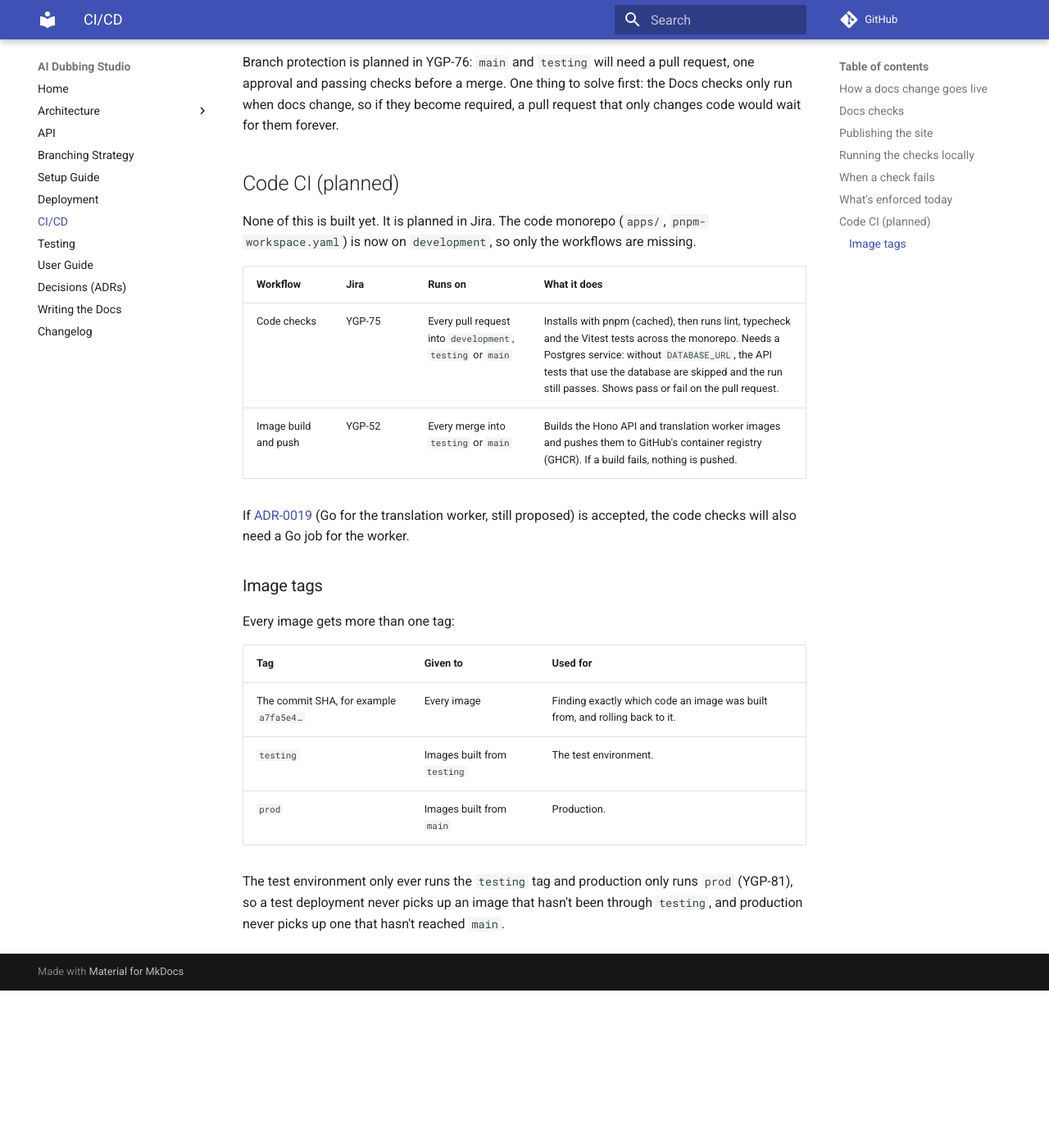
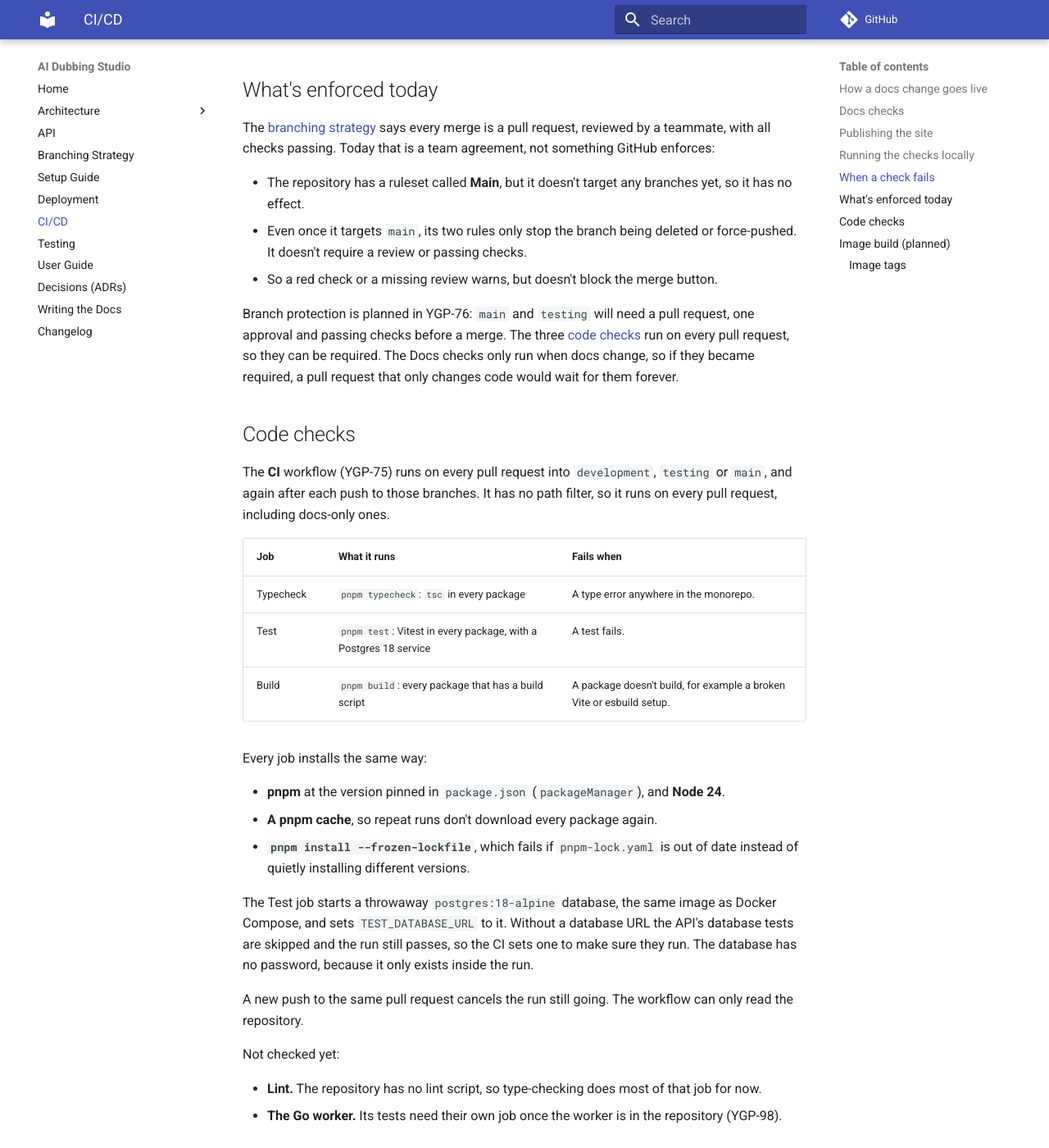
Before and after one commit to WH1TE-SHAD0W/ai-dubbing-studio, an MkDocs documentation site: the page built from docs/ci-cd.md, in a window 1280 px wide and 1400 px high, scrolled down 4367 px. Shown: the whole window at 82% size. Built offline with MkDocs 1.6.1 and Material for MkDocs 9.7.7, drawn with Linux system fonts in a browser that asks for light colours; comment, search, counter and statistics services are not loaded; before the commit the page ends 5575 px from its top, so only the background shows below that; some of the changed text lies outside the part shown.

Commit message:
docs: CI/CD page covers the code checks (YGP-75)
The CI workflow is built, so "Code CI (planned)" becomes a Code checks
section: the three jobs, the install, the Postgres service, what isn't
checked yet, and how to run the checks locally. Image build stays planned.

Co-Authored-By: Claude Opus 5.5 <noreply@anthropic.com>

````diff
--- a/docs/ci-cd.md
+++ b/docs/ci-cd.md
@@ -1,16 +1,19 @@
 # CI/CD
 
-The docs are checked and published by GitHub Actions. Two workflows do the
-work:
+The code and the docs are checked by GitHub Actions, and the docs are
+published by it too. Three workflows do the work:
 
+- **CI** (`.github/workflows/ci.yml`) type-checks, tests and builds the code on
+  every pull request into `development`, `testing` or `main`; see
+  [Code checks](#code-checks).
 - **Docs** (`.github/workflows/docs.yml`) checks the docs on every pull request
   that changes them, and again after each merge into `main`.
 - **Deploy docs** (`.github/workflows/deploy-docs.yml`) builds the site and
   publishes it to [GitHub Pages](https://wh1te-shad0w.github.io/ai-dubbing-studio/)
   whenever the docs change on `main`.
 
-The application code has no pipeline yet; see
-[Code CI (planned)](#code-ci-planned).
+Building and pushing the container images isn't built yet; see
+[Image build (planned)](#image-build-planned).
 
 ## How a docs change goes live
 
@@ -123,6 +126,19 @@ PATH. Run them through Python instead: `python -m mkdocs build --strict` and
 
 The link check runs only in CI, so it isn't installed locally.
 
+To run the code checks, from the repository root:
+
+```bash
+pnpm install
+pnpm typecheck
+pnpm test
+pnpm build
+```
+
+The database tests only run if `TEST_DATABASE_URL` or `DATABASE_URL` is set, for
+example to the Compose database from the [Setup Guide](setup-guide.md). If
+`pnpm` isn't found, run `corepack enable` once.
+
 ## When a check fails
 
 To find the error:
@@ -160,23 +176,54 @@ agreement, not something GitHub enforces:
   button.
 
 Branch protection is planned in YGP-76: `main` and `testing` will need a pull
-request, one approval and passing checks before a merge. One thing to solve
-first: the Docs checks only run when docs change, so if they become required,
-a pull request that only changes code would wait for them forever.
+request, one approval and passing checks before a merge. The three
+[code checks](#code-checks) run on every pull request, so they can be required.
+The Docs checks only run when docs change, so if they became required, a pull
+request that only changes code would wait for them forever.
 
-## Code CI (planned)
+## Code checks
 
-None of this is built yet. It is planned in Jira. The code monorepo (`apps/`,
-`pnpm-workspace.yaml`) is now on `development`, so only the workflows are
-missing.
+The **CI** workflow (YGP-75) runs on every pull request into `development`,
+`testing` or `main`, and again after each push to those branches. It has no
+path filter, so it runs on every pull request, including docs-only ones.
+
+| Job | What it runs | Fails when |
+|---|---|---|
+| Typecheck | `pnpm typecheck`: `tsc` in every package | A type error anywhere in the monorepo. |
+| Test | `pnpm test`: Vitest in every package, with a Postgres 18 service | A test fails. |
+| Build | `pnpm build`: every package that has a build script | A package doesn't build, for example a broken Vite or esbuild setup. |
+
+Every job installs the same way:
+
+- **pnpm** at the version pinned in `package.json` (`packageManager`), and
+  **Node 24**.
+- **A pnpm cache**, so repeat runs don't download every package again.
+- **`pnpm install --frozen-lockfile`**, which fails if `pnpm-lock.yaml` is out
+  of date instead of quietly installing different versions.
+
+The Test job starts a throwaway `postgres:18-alpine` database, the same image
+as Docker Compose, and sets `TEST_DATABASE_URL` to it. Without a database URL
+the API's database tests are skipped and the run still passes, so the CI sets
+one to make sure they run. The database has no password, because it only
+exists inside the run.
+
+A new push to the same pull request cancels the run still going. The workflow
+can only read the repository.
+
+Not checked yet:
+
+- **Lint.** The repository has no lint script, so type-checking does most of
+  that job for now.
+- **The Go worker.** Its tests need their own job once the worker is in the
+  repository (YGP-98).
+
+## Image build (planned)
+
+Not built yet; planned in Jira.
 
 | Workflow | Jira | Runs on | What it does |
 |---|---|---|---|
-| Code checks | YGP-75 | Every pull request into `development`, `testing` or `main` | Installs with pnpm (cached), then runs lint, typecheck and the Vitest tests across the monorepo. Needs a Postgres service: without `DATABASE_URL`, the API tests that use the database are skipped and the run still passes. Shows pass or fail on the pull request. |
 | Image build and push | YGP-52 | Every merge into `testing` or `main` | Builds the Hono API and translation worker images and pushes them to GitHub's container registry (GHCR). If a build fails, nothing is pushed. |
-
-If [ADR-0019](adr/index.md) (Go for the translation worker, still proposed) is
-accepted, the code checks will also need a Go job for the worker.
 
 ### Image tags
 
````
Also changed, not shown: docs/changelog.md (+2 -0 lines).
